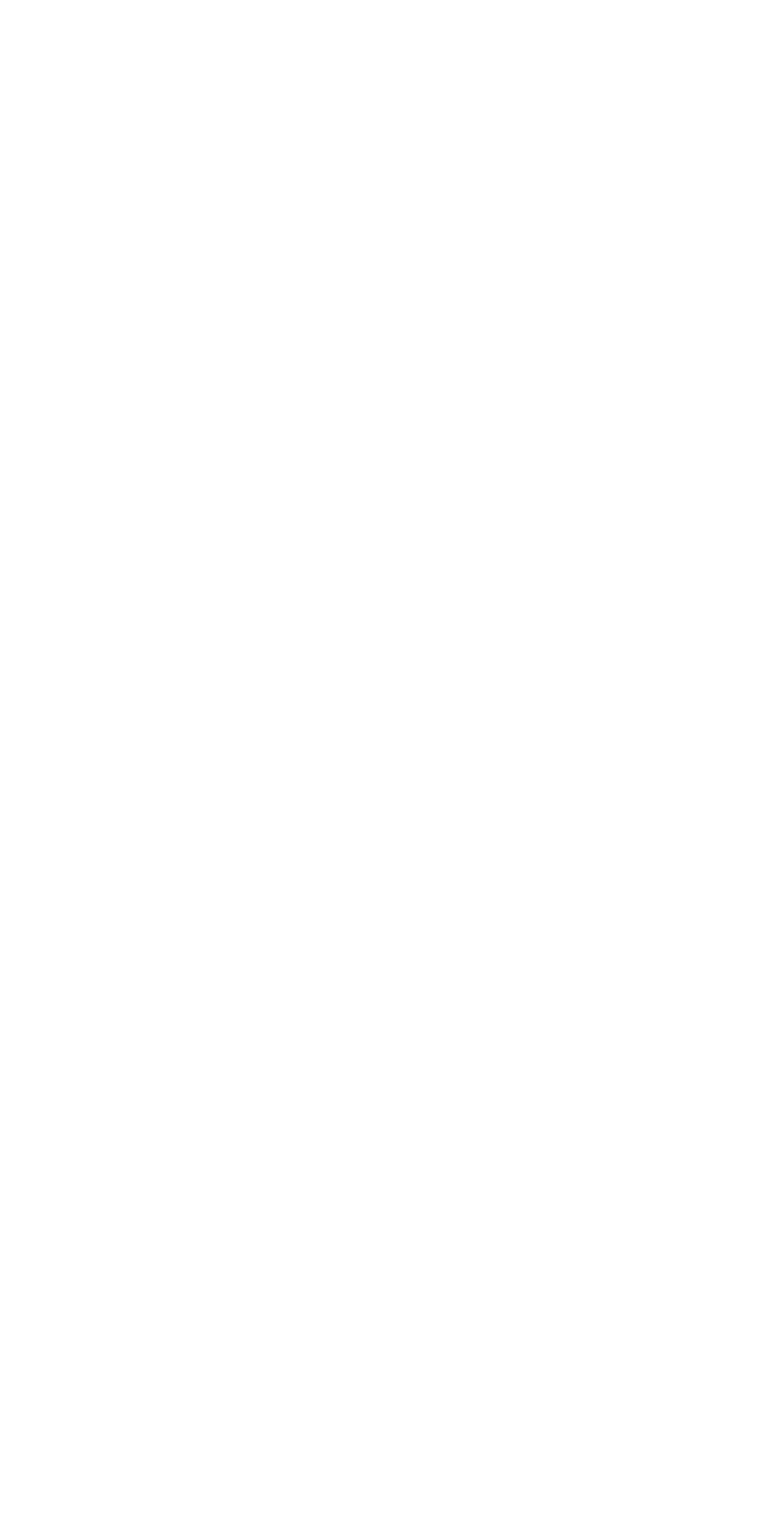
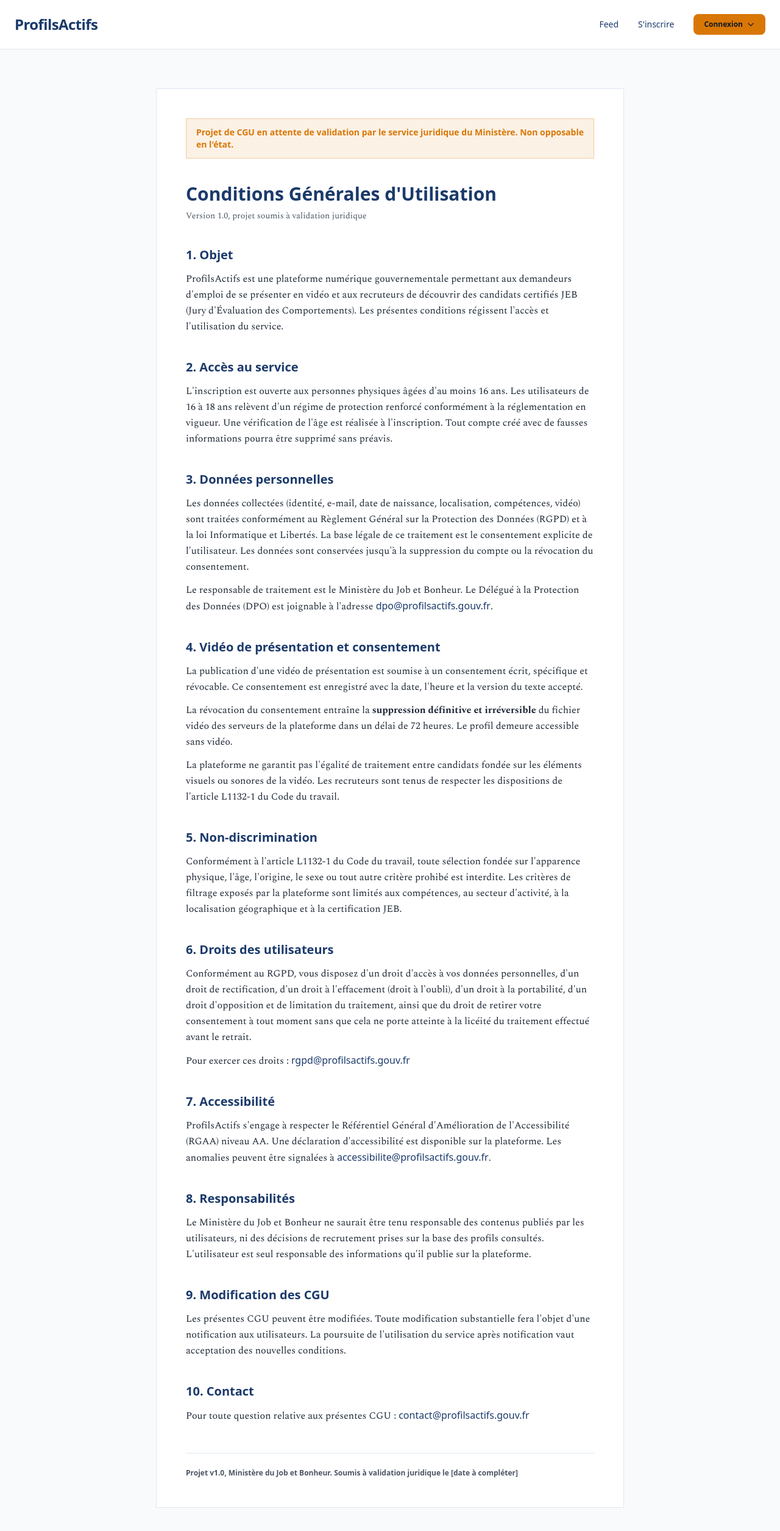
Before and after one commit to leolcde/ProfilsActifs, a Vue app in the folder frontend/: page /cgu in a window 1280 px wide. Before the commit this address had no page. Shown: the top 2510 px of the page at 61% size. Before the commit the page ends 800 px from the top, so only its background shows below. Built offline with nearby package versions, Linux system fonts and the light colour scheme; the HTML template or start-up script is replaced by a standard one.

Commit message:
feat(frontend): add CGU page with legal content and signup link
Co-Authored-By: Claude Sonnet 4.6 <noreply@anthropic.com>

```diff
--- a/frontend/src/router/index.ts
+++ b/frontend/src/router/index.ts
@@ -7,6 +7,7 @@ import LandingPage from '../views/LandingPage.vue'
 import Login from '../views/Login.vue'
 import Profile from '../views/Profile.vue'
 import Signup from '../views/Signup.vue'
+import CGU from '../views/CGU.vue'
 
 export const router = createRouter({
   history: createWebHistory(),
@@ -21,6 +22,7 @@ export const router = createRouter({
         { path: 'login', name: 'login', component: Login },
         { path: 'profil/:id', name: 'profile', component: Profile },
         { path: 'signup', name: 'signup', component: Signup },
+        { path: 'cgu', name: 'cgu', component: CGU },
       ],
     },
   ],
--- /dev/null
+++ b/frontend/src/views/CGU.vue
@@ -0,0 +1,76 @@
+<template>
+  <div class="flex-1 py-10 sm:py-16 px-6 bg-surface">
+    <div class="max-w-3xl mx-auto bg-white p-6 sm:p-12 border border-border">
+
+      <!-- Bandeau projet non validé -->
+      <div class="mb-10 px-4 py-3 bg-action/10 border border-action/30 text-action font-marianne text-sm">
+        Projet de CGU en attente de validation par le service juridique du Ministère. Non opposable en l'état.
+      </div>
+
+      <h1 class="text-3xl font-marianne font-bold text-primary mb-2">Conditions Générales d'Utilisation</h1>
+      <p class="text-text-muted font-spectral text-sm mb-10">Version 1.0, projet soumis à validation juridique</p>
+
+      <div class="space-y-10 font-spectral text-text-main leading-relaxed">
+
+        <section>
+          <h2 class="text-xl font-marianne font-bold text-primary mb-3">1. Objet</h2>
+          <p>ProfilsActifs est une plateforme numérique gouvernementale permettant aux demandeurs d'emploi de se présenter en vidéo et aux recruteurs de découvrir des candidats certifiés JEB (Jury d'Évaluation des Comportements). Les présentes conditions régissent l'accès et l'utilisation du service.</p>
+        </section>
+
+        <section>
+          <h2 class="text-xl font-marianne font-bold text-primary mb-3">2. Accès au service</h2>
+          <p>L'inscription est ouverte aux personnes physiques âgées d'au moins 16 ans. Les utilisateurs de 16 à 18 ans relèvent d'un régime de protection renforcé conformément à la réglementation en vigueur. Une vérification de l'âge est réalisée à l'inscription. Tout compte créé avec de fausses informations pourra être supprimé sans préavis.</p>
+        </section>
+
+        <section>
+          <h2 class="text-xl font-marianne font-bold text-primary mb-3">3. Données personnelles</h2>
+          <p class="mb-3">Les données collectées (identité, e-mail, date de naissance, localisation, compétences, vidéo) sont traitées conformément au Règlement Général sur la Protection des Données (RGPD) et à la loi Informatique et Libertés. La base légale de ce traitement est le consentement explicite de l'utilisateur. Les données sont conservées jusqu'à la suppression du compte ou la révocation du consentement.</p>
+          <p>Le responsable de traitement est le Ministère du Job et Bonheur. Le Délégué à la Protection des Données (DPO) est joignable à l'adresse <a href="mailto:dpo@profilsactifs.gouv.fr" class="text-primary hover:underline">dpo@profilsactifs.gouv.fr</a>.</p>
+        </section>
+
+        <section>
+          <h2 class="text-xl font-marianne font-bold text-primary mb-3">4. Vidéo de présentation et consentement</h2>
+          <p class="mb-3">La publication d'une vidéo de présentation est soumise à un consentement écrit, spécifique et révocable. Ce consentement est enregistré avec la date, l'heure et la version du texte accepté.</p>
+          <p class="mb-3">La révocation du consentement entraîne la <strong>suppression définitive et irréversible</strong> du fichier vidéo des serveurs de la plateforme dans un délai de 72 heures. Le profil demeure accessible sans vidéo.</p>
+          <p>La plateforme ne garantit pas l'égalité de traitement entre candidats fondée sur les éléments visuels ou sonores de la vidéo. Les recruteurs sont tenus de respecter les dispositions de l'article L1132-1 du Code du travail.</p>
+        </section>
+
+        <section>
+          <h2 class="text-xl font-marianne font-bold text-primary mb-3">5. Non-discrimination</h2>
+          <p>Conformément à l'article L1132-1 du Code du travail, toute sélection fondée sur l'apparence physique, l'âge, l'origine, le sexe ou tout autre critère prohibé est interdite. Les critères de filtrage exposés par la plateforme sont limités aux compétences, au secteur d'activité, à la localisation géographique et à la certification JEB.</p>
+        </section>
+
+        <section>
+          <h2 class="text-xl font-marianne font-bold text-primary mb-3">6. Droits des utilisateurs</h2>
+          <p class="mb-3">Conformément au RGPD, vous disposez d'un droit d'accès à vos données personnelles, d'un droit de rectification, d'un droit à l'effacement (droit à l'oubli), d'un droit à la portabilité, d'un droit d'opposition et de limitation du traitement, ainsi que du droit de retirer votre consentement à tout moment sans que cela ne porte atteinte à la licéité du traitement effectué avant le retrait.</p>
+          <p>Pour exercer ces droits : <a href="mailto:rgpd@profilsactifs.gouv.fr" class="text-primary hover:underline">rgpd@profilsactifs.gouv.fr</a></p>
+        </section>
+
+        <section>
+          <h2 class="text-xl font-marianne font-bold text-primary mb-3">7. Accessibilité</h2>
+          <p>ProfilsActifs s'engage à respecter le Référentiel Général d'Amélioration de l'Accessibilité (RGAA) niveau AA. Une déclaration d'accessibilité est disponible sur la plateforme. Les anomalies peuvent être signalées à <a href="mailto:accessibilite@profilsactifs.gouv.fr" class="text-primary hover:underline">accessibilite@profilsactifs.gouv.fr</a>.</p>
+        </section>
+
+        <section>
+          <h2 class="text-xl font-marianne font-bold text-primary mb-3">8. Responsabilités</h2>
+          <p>Le Ministère du Job et Bonheur ne saurait être tenu responsable des contenus publiés par les utilisateurs, ni des décisions de recrutement prises sur la base des profils consultés. L'utilisateur est seul responsable des informations qu'il publie sur la plateforme.</p>
+        </section>
+
+        <section>
+          <h2 class="text-xl font-marianne font-bold text-primary mb-3">9. Modification des CGU</h2>
+          <p>Les présentes CGU peuvent être modifiées. Toute modification substantielle fera l'objet d'une notification aux utilisateurs. La poursuite de l'utilisation du service après notification vaut acceptation des nouvelles conditions.</p>
+        </section>
+
+        <section>
+          <h2 class="text-xl font-marianne font-bold text-primary mb-3">10. Contact</h2>
+          <p>Pour toute question relative aux présentes CGU : <a href="mailto:contact@profilsactifs.gouv.fr" class="text-primary hover:underline">contact@profilsactifs.gouv.fr</a></p>
+        </section>
+
+      </div>
+
+      <div class="mt-12 pt-6 border-t border-border text-xs text-text-muted font-marianne">
+        Projet v1.0, Ministère du Job et Bonheur. Soumis à validation juridique le [date à compléter]
+      </div>
+    </div>
+  </div>
+</template>
--- a/frontend/src/views/Signup.vue
+++ b/frontend/src/views/Signup.vue
@@ -184,7 +184,10 @@ async function submit() {
             />
             <span class="text-sm font-spectral text-text-main leading-snug">
               Je consens au traitement de mes données à caractère personnel dans le cadre du service
-              ProfilsActifs et j'accepte les Conditions Générales d'Utilisation.
+              ProfilsActifs et j'accepte les
+              <RouterLink :to="{ name: 'cgu' }" target="_blank" class="text-primary font-marianne font-bold hover:underline">
+                Conditions Générales d'Utilisation
+              </RouterLink>.
             </span>
           </label>
         </div>
```
